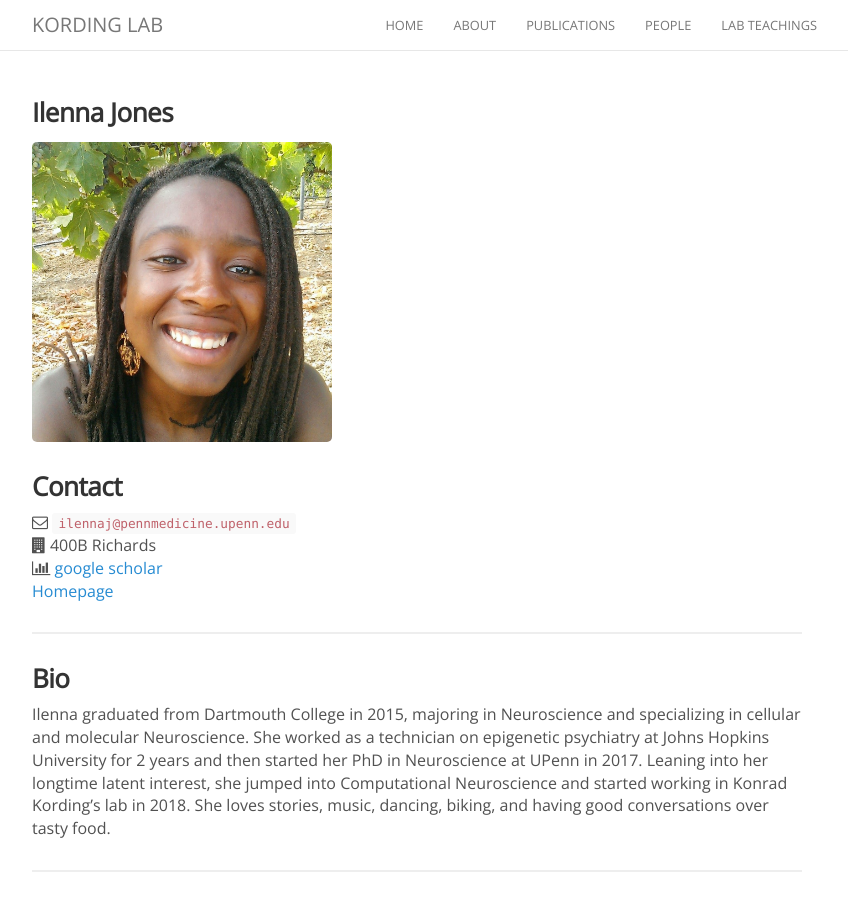
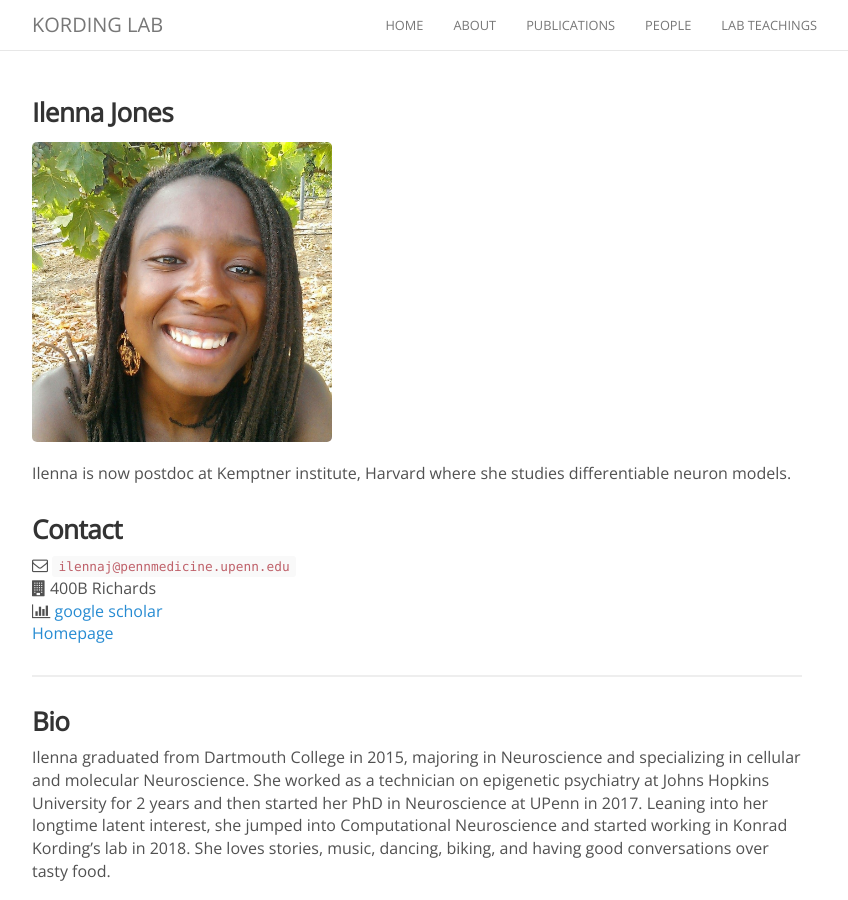
Before and after one commit to KordingLab/KordingLab.github.io, a Jekyll site: the page built from _people/ilenna_jones.md, in a window 1280 px wide and 900 px high. Shown: the whole window, without its empty margins (223-1071 px from the left). Built offline with Jekyll 4.4.1, drawn with Linux system fonts in a browser that asks for light colours; nearby versions of some CDN libraries; comment, search, counter and statistics services are not loaded.

Commit message:
Update ilenna_jones.md

```diff
--- a/_people/ilenna_jones.md
+++ b/_people/ilenna_jones.md
@@ -7,6 +7,8 @@ joined: 2018
 ---
 
 <img width="300" src="{{site.baseurl}}/images/people/{{page.avatar}}" data-action="zoom">
+
+Ilenna is now postdoc at Kemptner institute, Harvard where she studies differentiable neuron models.
 
 ### Contact
 
```
